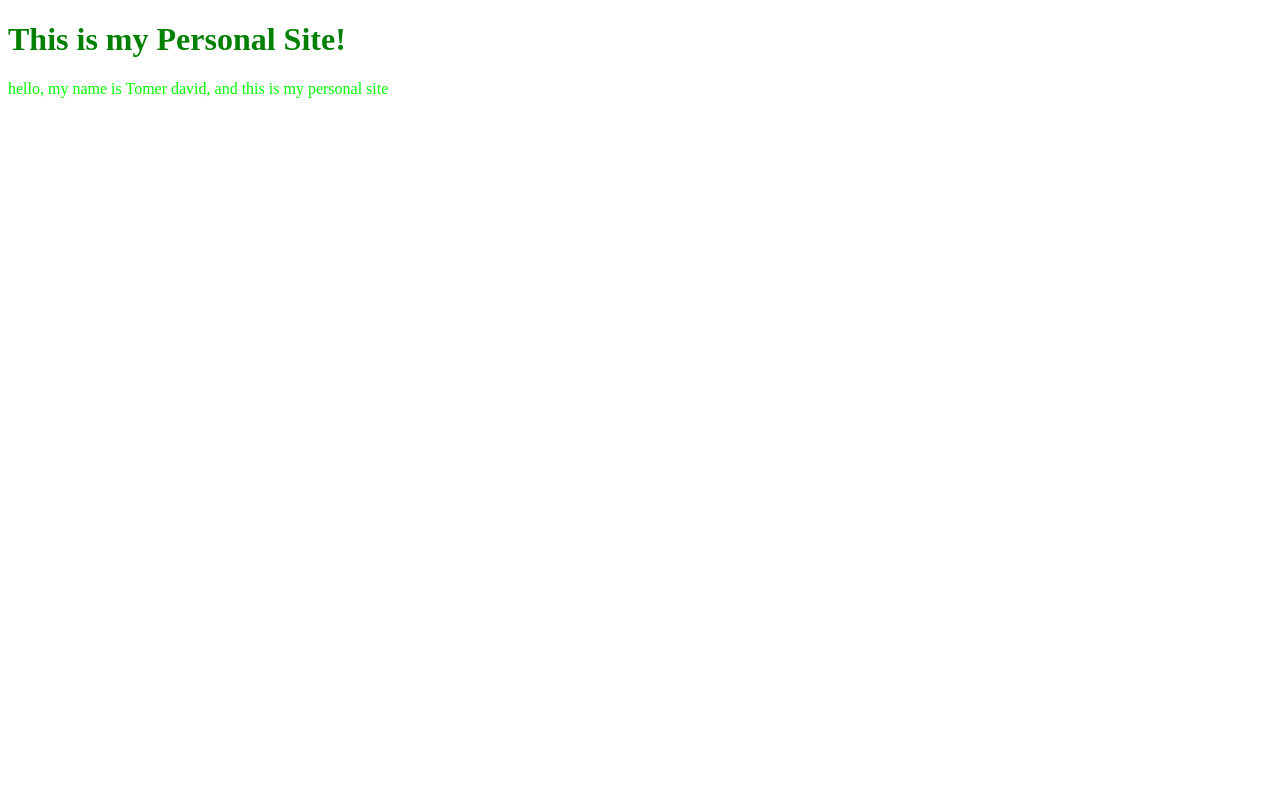
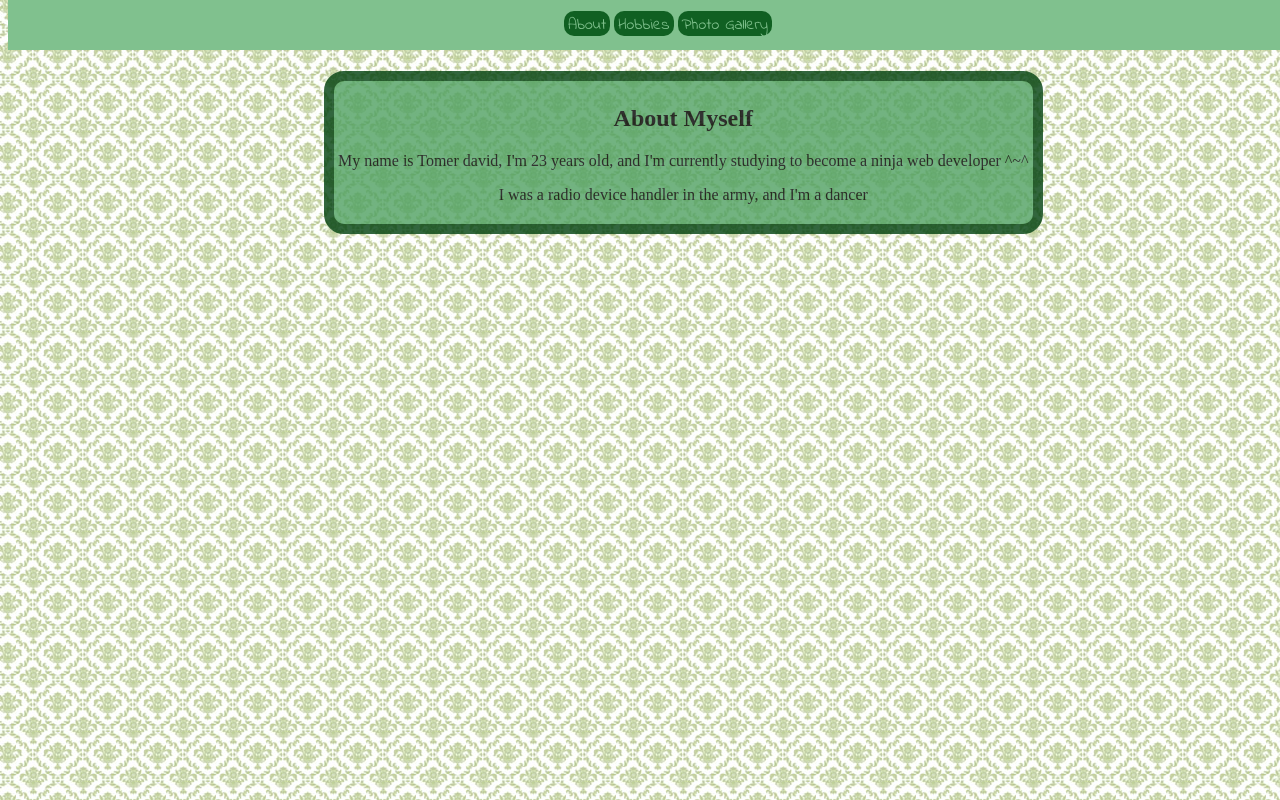
Before and after one commit to Temereru/personal-site, a plain HTML site: page index.html in a window 1280 px wide. Drawn offline with Linux system fonts and the light colour scheme.

Commit message:
Redone everything to the end of day 2 missions, looks like something I can be remotely proud now

```diff
--- a/index.html
+++ b/index.html
@@ -1,11 +1,22 @@
 <!DOCTYPE html>
 <html>
 <head>
+	<link href='https://fonts.googleapis.com/css?family=Indie+Flower' rel='stylesheet' type='text/css'>
 	<link rel="stylesheet" type="text/css" href="style.css">
 	<title>Tomer David</title>
 </head>
 <body>
-	<h1>This is my Personal Site!</h1>
-	<p>hello, my name is Tomer david, and this is my personal site</p>
+	<nav>
+		<ul>
+			<li><a href="#About">About</a></li>
+			<li><a href="#Hobbies">Hobbies</a></li>
+			<li><a href="#PhotoGallery">Photo Gallery</a></li>
+		</ul>
+	</nav>
+	<section id="About">
+		<h1 class="AboutContent">About Myself</h1>
+		<p class="AboutContent">My name is Tomer david, I'm 23 years old, and I'm currently studying to become a ninja web developer ^~^ </p>
+		<p class="AboutContent">I was a radio device handler in the army, and I'm a dancer</p>
+	</section>
 </body>
 </html>
--- a/style.css
+++ b/style.css
@@ -1,8 +1,41 @@
-h1 {
-	color: green;
-	font: fantasy;
+body {
+	background-image:url("photos/background.jpg");
 }
 
-p {
-	color: lime;
+nav li {
+	display: inline;
+	background-color: #106022;
+	border-radius: 10px;
+	padding: 4px;
 }
+
+nav {
+	background-color: #80C18E;
+	width: 100%;
+	position: fixed;
+	top: 0;
+}
+
+nav ul {
+	margin: 0;
+	text-align: center;
+}
+
+nav li a {
+	text-decoration: none;
+	font-family: 'Indie Flower';
+	color: #80C18E;
+	line-height: 50px;
+}
+
+#About {
+	margin-top: 5%;
+	margin-left: 25%;
+	display: inline-block;
+	background-color: #50A162;
+	opacity: 0.8;
+	border: 10px solid #00400E;
+	border-radius: 20px;
+	padding: 4px;
+	text-align: center;
+}
```
Also changed, not shown: background.jpg (added), photos/background.jpg (added).
